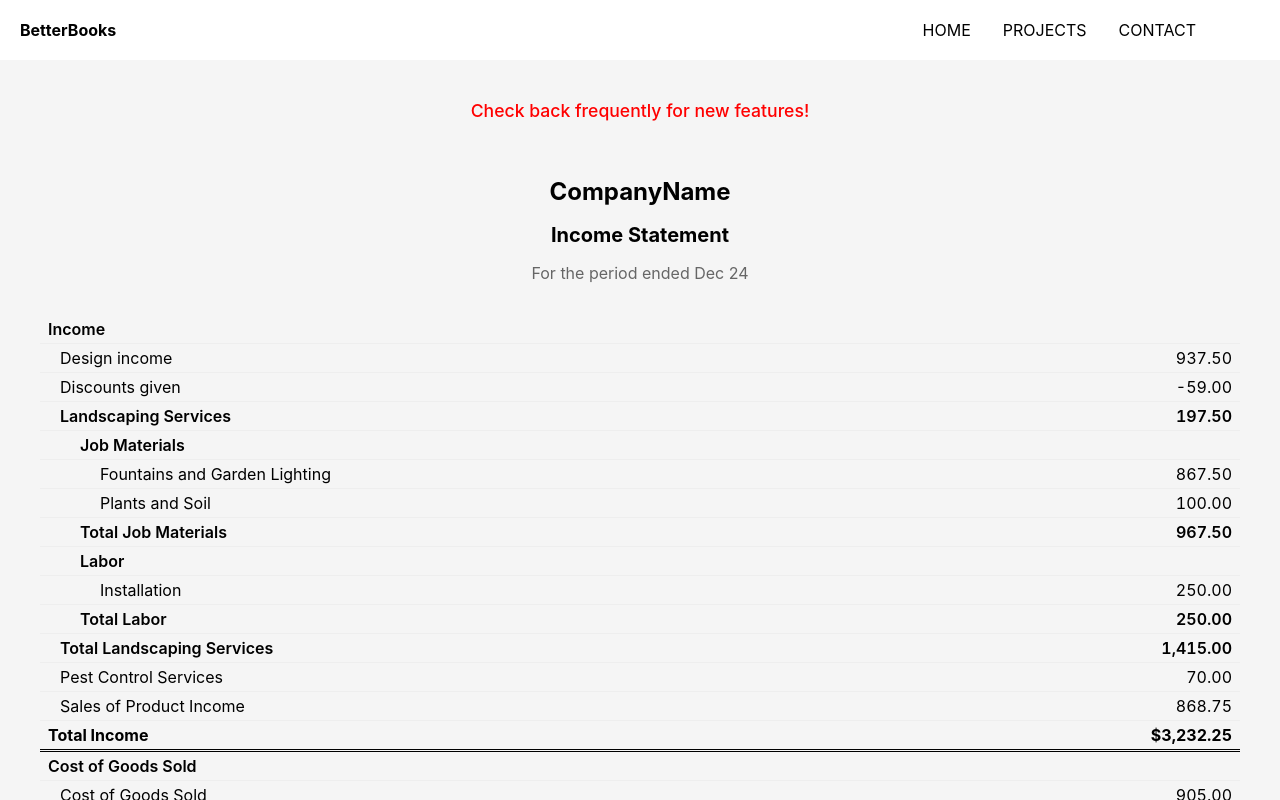
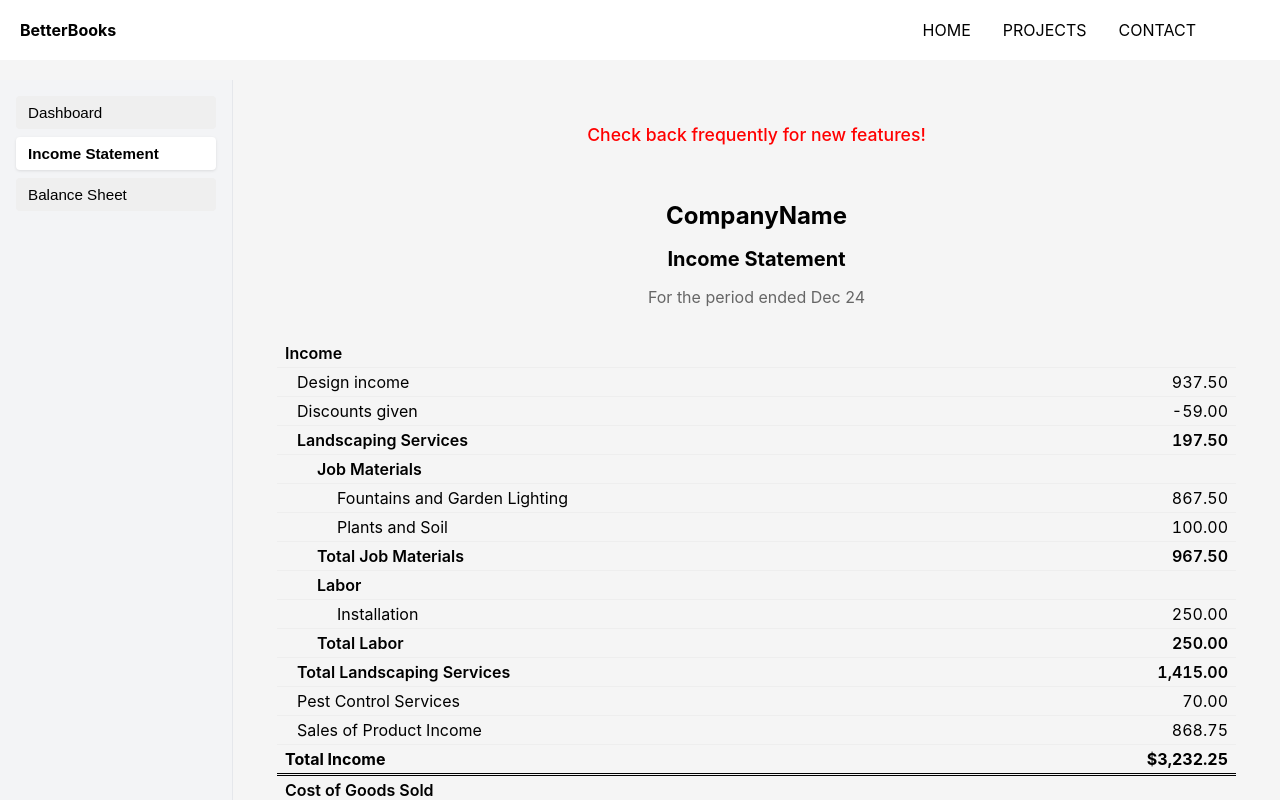
Before and after one commit to rascherb95/rascherb.com, a React (Create React App) app: page /BetterBooks in a window 1280 px wide. Shown: the top 800 px of the page. Built offline with nearby package versions, Linux system fonts and the light colour scheme.

Commit message:
Added columnar NavBar and 3 separate displays: Dashboard, BS, P&L

```diff
--- a/src/App.js
+++ b/src/App.js
@@ -2,7 +2,7 @@
 import { BrowserRouter as Router, Routes, Route } from 'react-router-dom';
 import './App.css';
 import profileImage from './assets/ChryslerWithEagle.avif';
-import NavBar from './components/NavBar/NavBar';
+import NavBar from './components/NavHeader/NavHeader';
 import Home from './components/Homepage/Homepage/Home';
 import Projects from './components/Homepage/ProjectCards/Projects';
 import Contact from './components/Homepage/Contact/Contact';
--- a/src/components/NavBar/NavBar.js
+++ b/src/components/NavHeader/NavHeader.js
@@ -1,6 +1,6 @@
 // src/components/NavBar.js
 import React from 'react';
-import { NavBarStyles } from './NavBarStyles';
+import { NavBarStyles } from './NavHeaderStyles';
 
 
 const NavBar = () => {
--- a/src/components/Projects/BetterBooks/BetterBooks.js
+++ b/src/components/Projects/BetterBooks/BetterBooks.js
@@ -1,11 +1,37 @@
-import React from 'react';
+import React, { useState } from 'react';
 import BaseProjectLayout from '../BaseProjectLayout';
-import { SAMPLE_DATA } from './FinStmtDisplays/SampleData'
+import { SAMPLE_DATA } from './FinStmtDisplays/SampleData';
 import ProfitAndLoss from './FinStmtDisplays/ProfitAndLoss/Components/ProfitAndLoss';
+import Dashboard from './FinStmtDisplays/Dashboard/Components/Dashboard';
+import BalanceSheet from './FinStmtDisplays/BalanceSheet/Components/BalanceSheet';
+import DisplaySelector from './NavBarColumn/NavBarColumn';
 
 const BetterBooks = () => {
+  const [selectedView, setSelectedView] = useState('income-statement');
+
+  const renderContent = () => {
+    switch (selectedView) {
+      case 'dashboard':
+        return <Dashboard sampleData={SAMPLE_DATA} />;
+      case 'income-statement':
+        return <ProfitAndLoss sampleData={SAMPLE_DATA} />;
+      case 'balance-sheet':
+        return <BalanceSheet sampleData={SAMPLE_DATA} />;
+      default:
+        return <ProfitAndLoss sampleData={SAMPLE_DATA} />;
+    }
+  };
+
   return (
     <BaseProjectLayout title="BetterBooks">
+      <div style={{ display: 'flex', minHeight: '100vh' }}>
+        <DisplaySelector
+          selectedView={selectedView}
+          setSelectedView={setSelectedView}
+        />
+
+        {/* Main Content */}
+        <div style={{ flex: 1, padding: '1.5rem' }}>
           <p style={{
             textAlign: 'center',
             color: 'red',
@@ -16,8 +42,9 @@ const BetterBooks = () => {
           }}>
             Check back frequently for new features!
           </p>
-      <ProfitAndLoss sampleData={SAMPLE_DATA}></ProfitAndLoss>
-
+          {renderContent()}
+        </div>
+      </div>
     </BaseProjectLayout>
   );
 };
--- /dev/null
+++ b/src/components/Projects/BetterBooks/FinStmtDisplays/BalanceSheet/Components/BalanceSheet.js
@@ -0,0 +1,12 @@
+import React from 'react';
+
+const BalanceSheet = ({ sampleData }) => {
+  return (
+    <div>
+      <h2 className="text-2xl font-bold mb-4">Balance Sheet (in-procees)</h2>
+      {/* Import dashboard view here */}
+    </div>
+  );
+};
+
+export default BalanceSheet;
--- /dev/null
+++ b/src/components/Projects/BetterBooks/FinStmtDisplays/Dashboard/Components/Dashboard.js
@@ -0,0 +1,12 @@
+import React from 'react';
+
+const Dashboard = ({ sampleData }) => {
+  return (
+    <div>
+      <h2 className="text-2xl font-bold mb-4">Dashboard (in-procees)</h2>
+      {/* Import separate dashboard components here */}
+    </div>
+  );
+};
+
+export default Dashboard;
--- /dev/null
+++ b/src/components/Projects/BetterBooks/NavBarColumn/NavBarColumn.css
@@ -0,0 +1,42 @@
+.nav-column {
+    width: 200px;
+    background-color: #f3f4f6;
+    padding: 1rem;
+    border-right: 1px solid #e5e7eb;
+  }
+
+  .nav-menu {
+    display: flex;
+    flex-direction: column;
+    gap: 0.5rem;
+  }
+
+  .nav-button {
+    text-align: left;
+    padding: 0.5rem 0.75rem;
+    border-radius: 0.25rem;
+    border: none;
+    cursor: pointer;
+    transition: background-color 0.2s ease;
+    font-size: 0.95rem;
+  }
+
+  .nav-button:hover {
+    background-color: rgba(255, 255, 255, 0.5);
+  }
+
+  .nav-button.active {
+    background-color: white;
+    font-weight: bold;
+    box-shadow: 0 1px 3px rgba(0, 0, 0, 0.1);
+  }
+
+  .nav-button:focus {
+    outline: 2px solid #e5e7eb;
+    outline-offset: -2px;
+  }
+
+  /* Subtle hover effect for inactive buttons */
+  .nav-button:not(.active):hover {
+    background-color: rgba(255, 255, 255, 0.7);
+  }
--- /dev/null
+++ b/src/components/Projects/BetterBooks/NavBarColumn/NavBarColumn.js
@@ -0,0 +1,31 @@
+import React from 'react';
+import './NavBarColumn.css';
+
+const DisplaySelector = ({ selectedView, setSelectedView }) => {
+  return (
+    <div className="nav-column">
+      <nav className="nav-menu">
+        <button
+          onClick={() => setSelectedView('dashboard')}
+          className={`nav-button ${selectedView === 'dashboard' ? 'active' : ''}`}
+        >
+          Dashboard
+        </button>
+        <button
+          onClick={() => setSelectedView('income-statement')}
+          className={`nav-button ${selectedView === 'income-statement' ? 'active' : ''}`}
+        >
+          Income Statement
+        </button>
+        <button
+          onClick={() => setSelectedView('balance-sheet')}
+          className={`nav-button ${selectedView === 'balance-sheet' ? 'active' : ''}`}
+        >
+          Balance Sheet
+        </button>
+      </nav>
+    </div>
+  );
+};
+
+export default DisplaySelector;
--- a/src/components/Projects/ProjectNavBar.js
+++ b/src/components/Projects/ProjectNavBar.js
@@ -1,7 +1,7 @@
 // src/components/ProjectNavBar.js
 import React from 'react';
 import { useNavigate } from 'react-router-dom';
-import { NavBarStyles } from '../NavBar/NavBarStyles';
+import { NavBarStyles } from '../NavHeader/NavHeaderStyles';
 
 const ProjectNavBar = ({ projectTitle }) => {
   const navigate = useNavigate();
```
Also changed, not shown: src/components/NavHeader/NavHeaderStyles.js (renamed from src/components/NavBar/NavBarStyles.js). Lines whose indentation alone changed are shown as unchanged.
